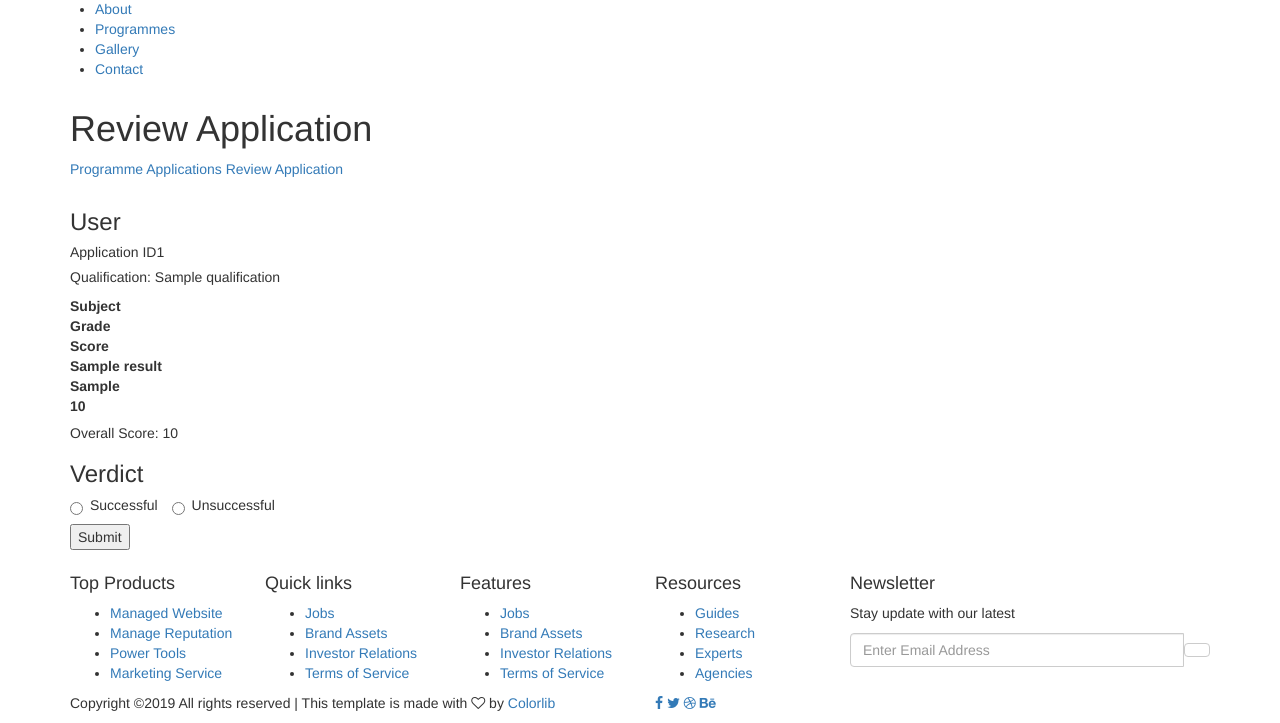
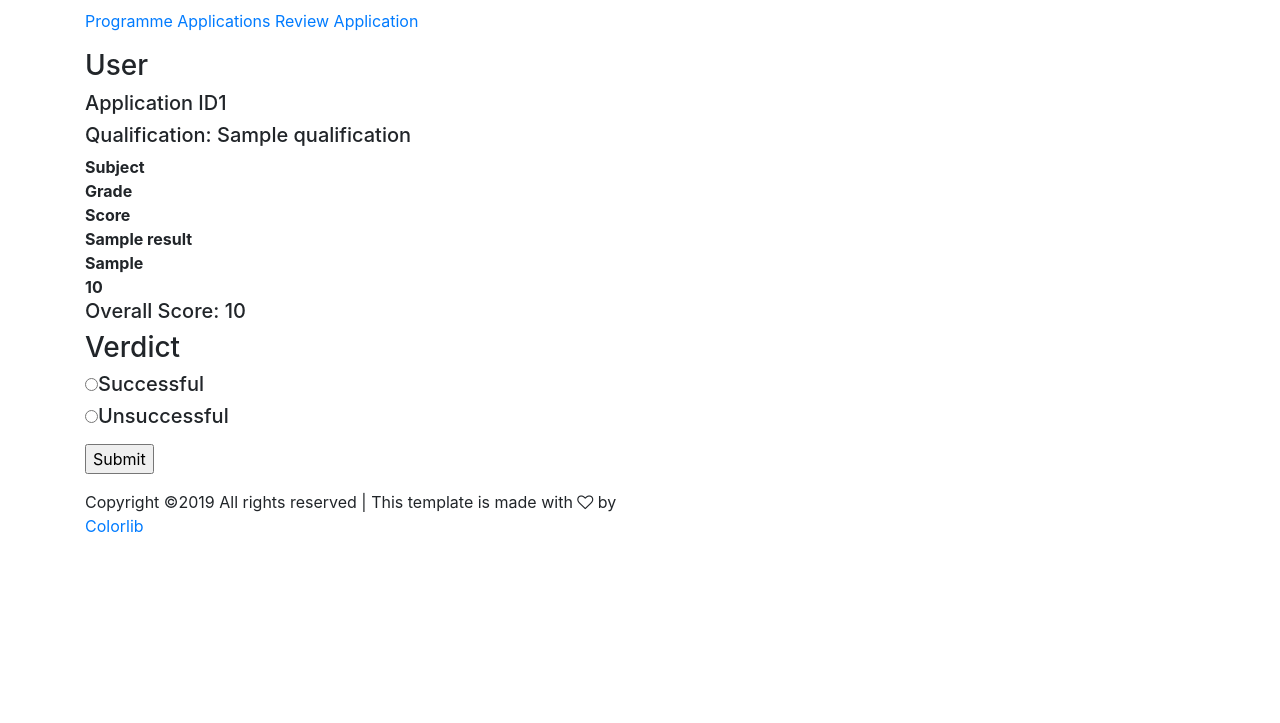
Before and after one commit to Lucky157/University-Application-Program-UAP-, a PHP site: page /applicationEdit.php in a window 1280 px wide. Shown: the part 411-1134 px from the top of the page. After the commit the page ends 943 px from the top, so only its background shows below. Run offline with PHP 8.4, Linux system fonts and the light colour scheme; the visitor is signed in with stand-in values (Sample User, id 1); tables that the repository leaves empty or names only in its code hold one stand-in row (values such as "Sample post"); a stand-in replaces the project's code that opens the database connection; some libraries are stand-ins or nearby versions.

Commit message:
Update applicationEdit.php

```diff
--- a/applicationEdit.php
+++ b/applicationEdit.php
@@ -52,12 +52,6 @@
 	  			<div class="container">
 			  		<div class="row">
 			  			<div class="col-lg-6 col-sm-6 col-8 header-top-left no-padding">
-			  				<ul>
-								<li><a href="#"><i class="fa fa-facebook"></i></a></li>
-								<li><a href="#"><i class="fa fa-twitter"></i></a></li>
-								<li><a href="#"><i class="fa fa-dribbble"></i></a></li>
-								<li><a href="#"><i class="fa fa-behance"></i></a></li>
-			  				</ul>
 			  			</div>
 			  			<div class="col-lg-6 col-sm-6 col-4 header-top-right no-padding">
 <nav id="nav-menu-container">
@@ -95,7 +89,7 @@
 					<?php
 						if(isset($_SESSION["username"]) && !empty($_SESSION["username"])) {
 							If ( $usertype == 'UA') {
-							   $navLink = "adminApplications.php";
+							   $navLink = "programsListAdmin.php";
 							   $navLinkText = "Programmes";
 							}else  {
 							   $navLink = "courses.php";
@@ -106,10 +100,8 @@
 							   $navLinkText = "Programmes";}
 							?>
 			          <li><a href="index.php">Home</a></li>
-			          <li><a href="about.html">About</a></li>
+			          <li><a href="about.php">About</a></li>
 			          <li><a href=<?php echo $navLink;?>><?php echo $navLinkText;?></a></li>
-			          <li><a href="gallery.html">Gallery</a></li>
-			          <li><a href="contact.html">Contact</a></li>
 			        </ul>
 			      </nav><!-- #nav-menu-container -->
 		    	</div>
@@ -137,11 +129,12 @@
 				<div class="container">
 				<div class="section-top-border"><?php
 				include_once 'connect.php';
-				$sql0 = "select fullname, AID from applicant, application where applicant.IDNumber = application.IDNumber
+				$sql0 = "select fullname, applicant.IDNumber, AID from applicant, application where applicant.IDNumber = application.IDNumber
 				and AID = '$AID'";
 				$result0 = mysqli_query($con, $sql0);
 				if($row0 = mysqli_fetch_assoc($result0)){
 					$fullname = $row0['fullname'];
+					$IdNo = $row0['IDNumber'];
 					echo'
 					<h3 class="mb-30">'.$fullname.'</h3>
 					<h5 class="mb-30"> Application ID'.$AID.'</h5>';
@@ -171,8 +164,9 @@
 									<div class="serial" style="font-weight:bold;">Grade</div>
 									<div class="visit" style="font-weight:bold;">Score</div>
 									</div>';
-						$sql1 = "select subjectName, grade, score from result
-						where QID = '$qid'";
+						$sql1 = "select IDNumber, subjectName, grade, score from result
+						where QID = '$qid'
+						and IDNumber = '$IdNo'";
 						$result1 = mysqli_query($con, $sql1);
 						if (mysqli_num_rows($result1) > 0){
 						while($row1 = mysqli_fetch_assoc($result1)){
@@ -217,81 +211,10 @@
 			<!-- start footer Area -->
 			<footer class="footer-area section-gap">
 				<div class="container">
-					<div class="row">
-						<div class="col-lg-2 col-md-6 col-sm-6">
-							<div class="single-footer-widget">
-								<h4>Top Products</h4>
-								<ul>
-									<li><a href="#">Managed Website</a></li>
-									<li><a href="#">Manage Reputation</a></li>
-									<li><a href="#">Power Tools</a></li>
-									<li><a href="#">Marketing Service</a></li>
-								</ul>
-							</div>
-						</div>
-						<div class="col-lg-2 col-md-6 col-sm-6">
-							<div class="single-footer-widget">
-								<h4>Quick links</h4>
-								<ul>
-									<li><a href="#">Jobs</a></li>
-									<li><a href="#">Brand Assets</a></li>
-									<li><a href="#">Investor Relations</a></li>
-									<li><a href="#">Terms of Service</a></li>
-								</ul>
-							</div>
-						</div>
-						<div class="col-lg-2 col-md-6 col-sm-6">
-							<div class="single-footer-widget">
-								<h4>Features</h4>
-								<ul>
-									<li><a href="#">Jobs</a></li>
-									<li><a href="#">Brand Assets</a></li>
-									<li><a href="#">Investor Relations</a></li>
-									<li><a href="#">Terms of Service</a></li>
-								</ul>
-							</div>
-						</div>
-						<div class="col-lg-2 col-md-6 col-sm-6">
-							<div class="single-footer-widget">
-								<h4>Resources</h4>
-								<ul>
-									<li><a href="#">Guides</a></li>
-									<li><a href="#">Research</a></li>
-									<li><a href="#">Experts</a></li>
-									<li><a href="#">Agencies</a></li>
-								</ul>
-							</div>
-						</div>
-						<div class="col-lg-4  col-md-6 col-sm-6">
-							<div class="single-footer-widget">
-								<h4>Newsletter</h4>
-								<p>Stay update with our latest</p>
-								<div class="" id="mc_embed_signup">
-									 <form target="_blank" action="https://spondonit.us12.list-manage.com/subscribe/post?u=1462626880ade1ac87bd9c93a&amp;id=92a4423d01" method="get">
-									  <div class="input-group">
-									    <input type="text" class="form-control" name="EMAIL" placeholder="Enter Email Address" onfocus="this.placeholder = ''" onblur="this.placeholder = 'Enter Email Address '" required="" type="email">
-									    <div class="input-group-btn">
-									      <button class="btn btn-default" type="submit">
-									        <span class="lnr lnr-arrow-right"></span>
-									      </button>
-									    </div>
-									    	<div class="info"></div>
-									  </div>
-									</form>
-								</div>
-							</div>
-						</div>
-					</div>
 					<div class="footer-bottom row align-items-center justify-content-between">
 						<p class="footer-text m-0 col-lg-6 col-md-12"><!-- Link back to Colorlib can't be removed. Template is licensed under CC BY 3.0. -->
 Copyright &copy;<script>document.write(new Date().getFullYear());</script> All rights reserved | This template is made with <i class="fa fa-heart-o" aria-hidden="true"></i> by <a href="https://colorlib.com" target="_blank">Colorlib</a>
 <!-- Link back to Colorlib can't be removed. Template is licensed under CC BY 3.0. --></p>
-						<div class="col-lg-6 col-sm-12 footer-social">
-							<a href="#"><i class="fa fa-facebook"></i></a>
-							<a href="#"><i class="fa fa-twitter"></i></a>
-							<a href="#"><i class="fa fa-dribbble"></i></a>
-							<a href="#"><i class="fa fa-behance"></i></a>
-						</div>
 					</div>
 				</div>
 			</footer>
```
